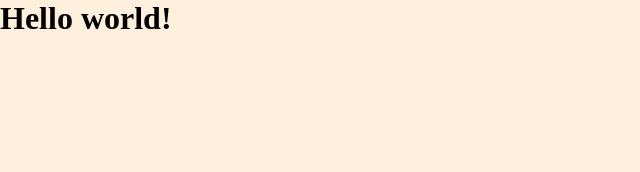
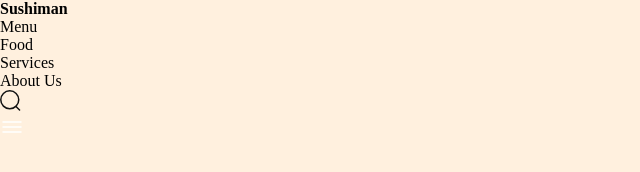
Before and after one commit to Nicolas-Johnson/SUSHI, a website built with Vite: page index.html in a window 1280 px wide. Shown: the whole page, without its empty margins (0-640 px from the left). Built offline with nearby package versions, Linux system fonts and the light colour scheme.

Commit message:
Header NAV HTML

```diff
--- a/index.html
+++ b/index.html
@@ -8,7 +8,39 @@
   <title>Sushiman</title>
 </head>
 <body>
-  <h1>Hello world!</h1>
+  <header>
+    <nav class="header__nav">
+      <div class="header__logo">
+        <h4>Sushiman</h4>
+        <div class="header__logo-overlay"></div>
+      </div>
+
+      <ul class="header__menu">
+        <li>
+          <a href="#menu">Menu</a>
+        </li>
+        <li>
+          <a href="#food">Food</a>
+        </li>
+        <li>
+          <a href="#services">Services</a>
+        </li>
+        <li>
+          <a href="#about-us">About Us</a>
+        </li>
+        <li>
+          <img src="assets/search.svg" alt="Search" />
+        </li>
+      </ul>
+
+      <ul class="header__menu-mobile">
+        <li>
+          <img src="assets/menu.svg" alt="menu">
+        </li>
+      </ul>
+
+    </nav>
+  </header>
   <script type="module" src="js/script.js"></script>
 </body>
 </html>
```
